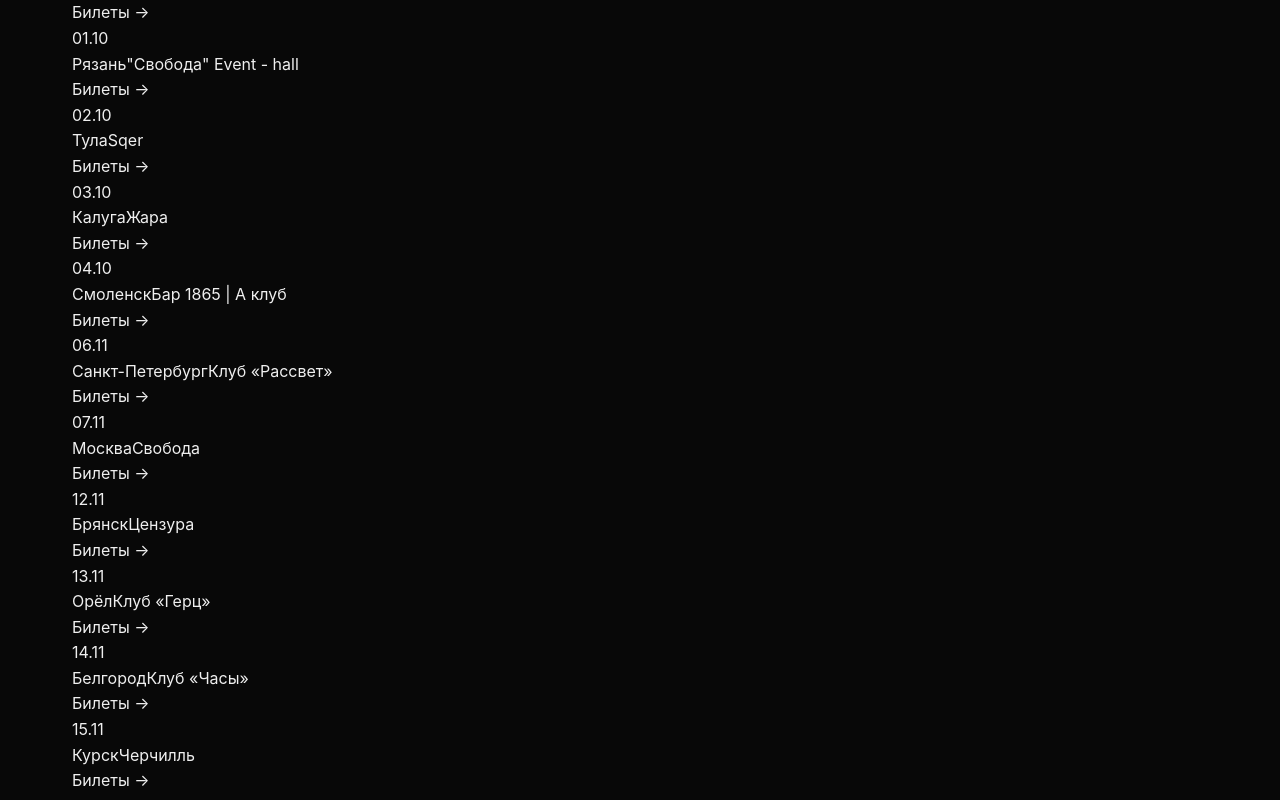
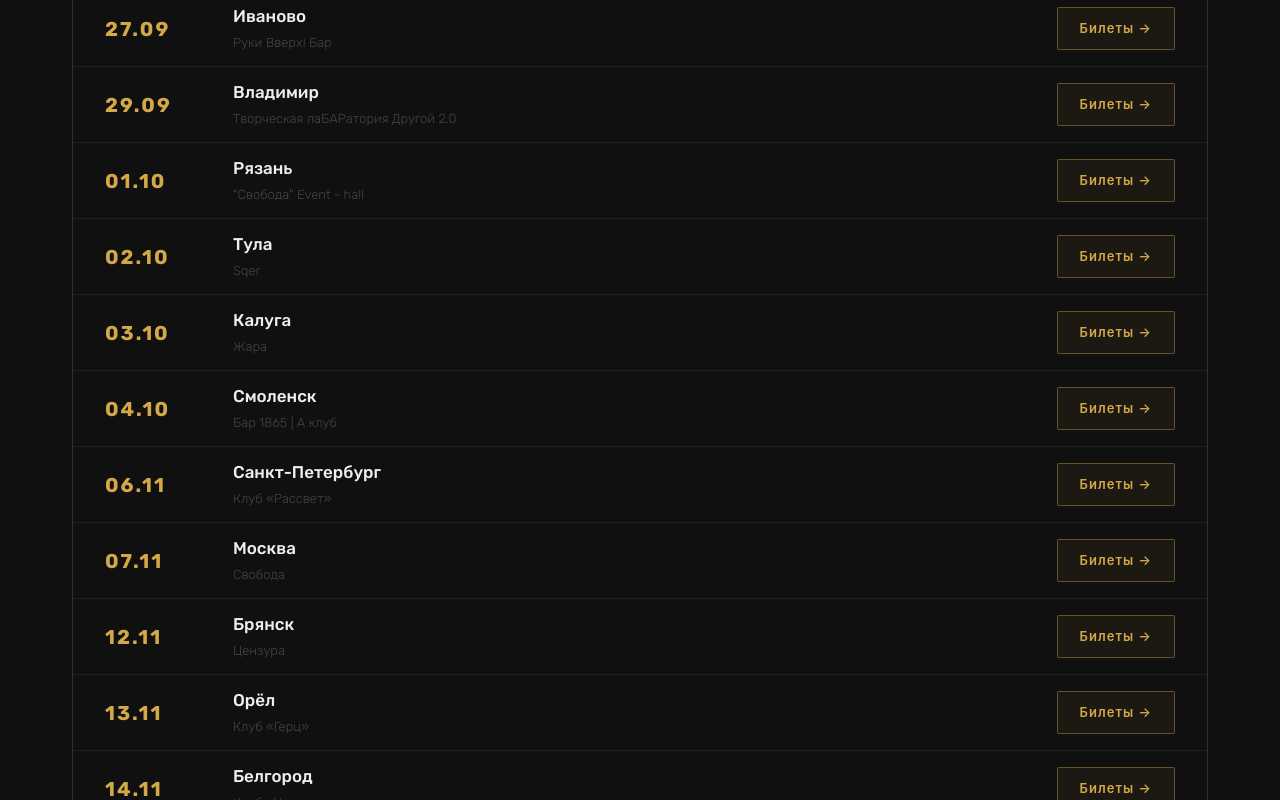
Before and after one commit to drknvpn/ChipaChipWeb, a React (Vite) app: page / in a window 1280 px wide. Shown: the part 2740-3540 px from the top of the page. Built offline with nearby package versions, Linux system fonts and the light colour scheme.

Commit message:
Update Concerts.css

```diff
--- a/src/components/Concerts.css
+++ b/src/components/Concerts.css
@@ -1,3 +1,45 @@
+.concerts-section { padding: 120px 0; background: var(--bg-secondary); }
+
+.section-label {
+  font-family: 'Rubik';
+  font-style: normal;
+  font-size: 24px;
+  font-weight: 800;
+  letter-spacing: 2px;
+  color: var(--accent);
+  text-transform: uppercase;
+  margin-bottom: 16px;
+  display: block;
+}
+
+.section-heading {
+  font-family: 'Rubik', Arial, sans-serif;
+  font-style: normal;
+  font-weight: 800;
+  font-size: clamp(38px, 7vw, 36px);
+  line-height: 1;
+  letter-spacing: 0.03em;
+  color: var(--text-primary);
+  margin-bottom: 40px;
+  text-transform: uppercase;
+}
+
+.concerts-list { display: flex; flex-direction: column; border: 1px solid var(--border-bright); border-radius: 2px; overflow: hidden; }
+.concert-row { display: grid; grid-template-columns: 100px 1fr auto; align-items: center; gap: 28px; padding: 0 32px; height: 76px; border-bottom: 1px solid var(--border); transition: background 0.2s; }
+.concert-row:last-child { border-bottom: none; }
+.concert-row:hover { background: rgba(255,255,255,0.025); }
+.concert-date { font-family: 'Rubik'; font-weight: 700; font-style: normal; font-size: 20px; letter-spacing: 0.1em; color: var(--accent); }
+.concert-info { display: flex; flex-direction: column; gap: 3px; }
+.concert-city { font-family: 'Rubik'; font-style: normal; font-size: 17px; font-weight: 500; color: var(--text-primary); }
+.concert-venue { font-family: 'Rubik'; font-weight: 300; font-style: normal; font-size: 13px; color: var(--text-muted); }
+.ticket-btn { display: inline-flex; padding: 10px 22px; border: 1px solid rgba(212,168,71,0.4); background: rgba(212,168,71,0.06); color: var(--accent); font-size: 13px; font-weight: 600; letter-spacing: 0.08em; border-radius: 2px; transition: background 0.2s; }
+.ticket-btn:hover { background: var(--accent-dim); }
+.sold-badge { font-size: 12px; font-weight: 600; color: var(--text-muted); padding: 10px 22px; border: 1px solid var(--border); border-radius: 2px; }
+
+@media (max-width: 768px) {
+  .concert-row { grid-template-columns: 1fr; height: auto; padding: 20px 20px; }
+  .section-heading { font-size: clamp(36px, 10vw, 64px); margin-bottom: 28px; }
+}
 /* Блок с другими площадками */
 .other-platforms {
   margin-top: 48px;
```
